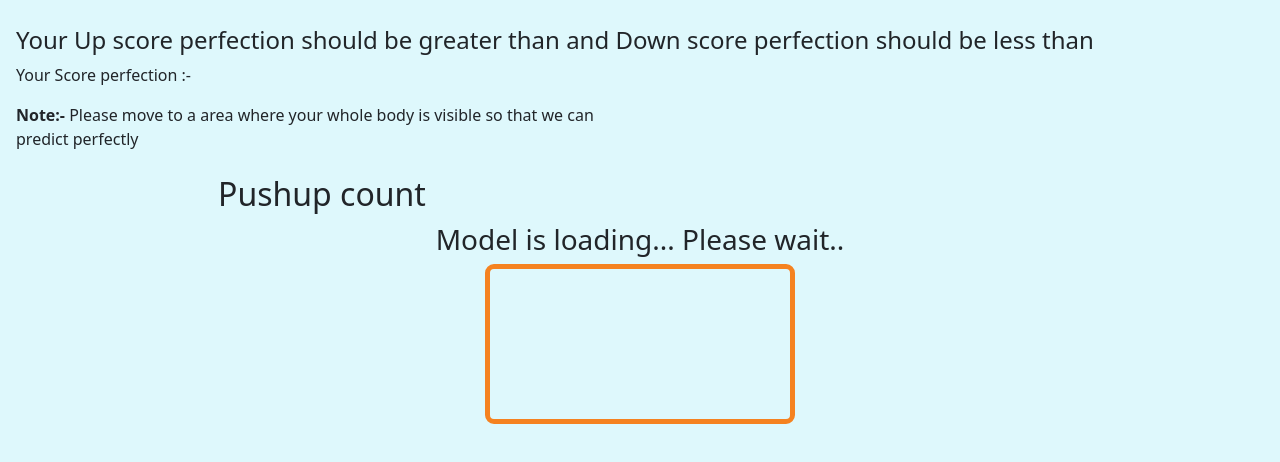
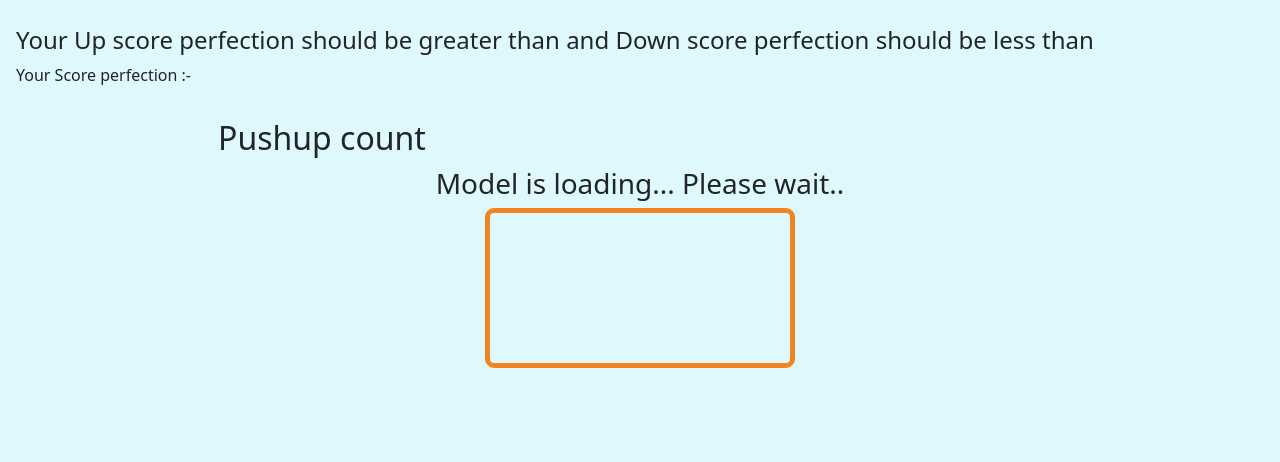
Before and after one commit to SantoshNayak/AI-Pushup-count, a plain HTML site: page index.html in a window 1280 px wide. Drawn offline with nearby package versions, Linux system fonts and the light colour scheme; a script that the page names is missing.

```diff
--- a/index.html
+++ b/index.html
@@ -30,7 +30,7 @@
     <!-- <p>Right Knee and Ankle <span id="rightKneeAndAnkle"></span></p> -->
 
     <div class="col-lg-6 col-md-4 col-sm-12 col-xs-12 ">
-      <p><b>Note:-</b> Please move to a area where your whole body is visible so that we can predict perfectly</p>
+      <!-- <p><b>Note:-</b> Please move to a area where your whole body is visible so that we can predict perfectly</p> -->
 
       <h3 id="goalMessage" class="goalachieved text-center"></h3>
       <div class="text-center">
```
